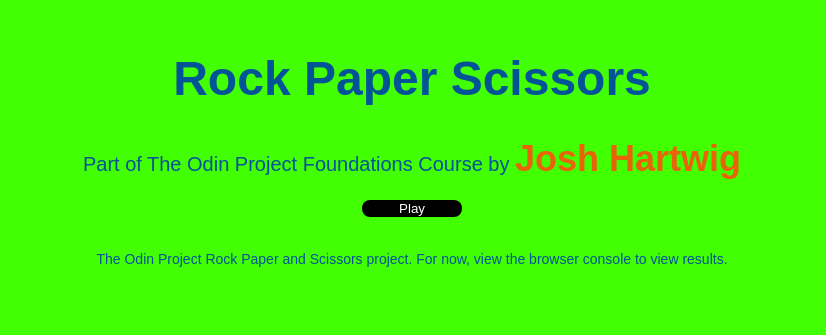
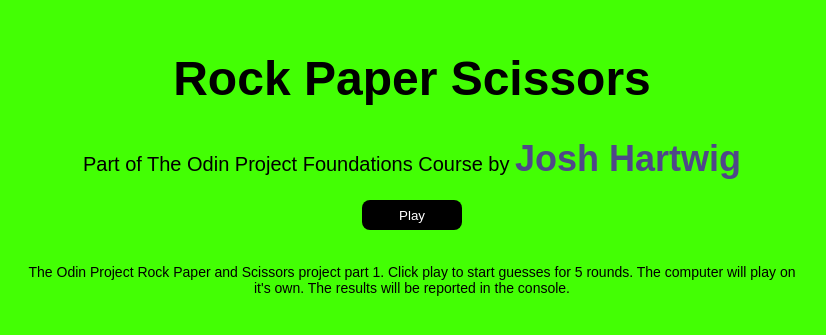
Before and after one commit to joshhartwig/top-rockpaperscissors, a plain HTML site: page index.html in a window 1280 px wide. Shown: the part 109-444 px from the top of the page, without its empty margins (228-1054 px from the left). Drawn offline with Linux system fonts and the light colour scheme; a web font is replaced by a local one.

Commit message:
tweaked colors for signature, added more details under play, clarified details on page.

```diff
--- a/index.html
+++ b/index.html
@@ -23,7 +23,9 @@
         <button class="rps-button" onclick="game()">Play</button>
 
         <div class="rps-body">
-            <p>The Odin Project Rock Paper and Scissors project. For now, view the browser console to view results.</p>
+            <p>The Odin Project Rock Paper and Scissors project part 1. Click play to start guesses for 5 rounds. The computer will
+                play on it's own. The results will be reported in the console.
+            </p>
         </div>
 
     </div>
--- a/styles.css
+++ b/styles.css
@@ -26,13 +26,13 @@ body {
     font-weight: 700;
     font-style: normal;
     font-size: 48px;
-    color: #035397;
+    color: black;
 }
 
 .rps-title-subheader {
     font-weight: lighter;
     font-size: 20px;
-    color: #035397
+    color: black;
 }
 
 .rps-title-signature {
@@ -40,12 +40,13 @@ body {
     font-weight: 700;
     font-size: 36px;
     font-style: normal;
-    color: #E8630A;
+    color: #4f4789;
 }
 
 .rps-button {
     border-radius: 8px;
     width: 100px;
+    height: 30px;
     margin: auto;
     border: none;
     background-color: black;
@@ -57,5 +58,5 @@ body {
     margin-top: 20px;
     font-weight: lighter;
     font-size: 14px;
-    color: #035397;
+    color: black;
 }
```
